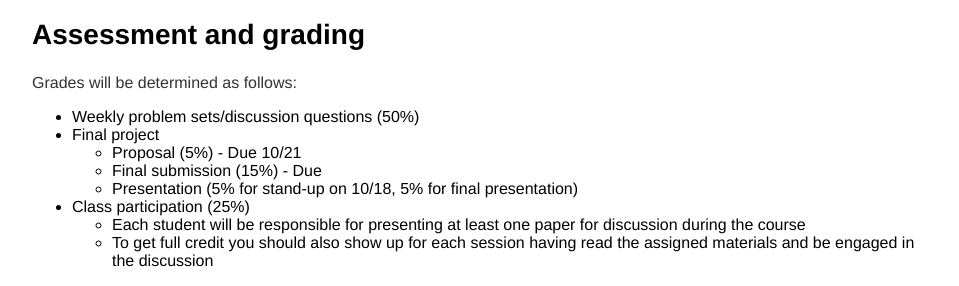
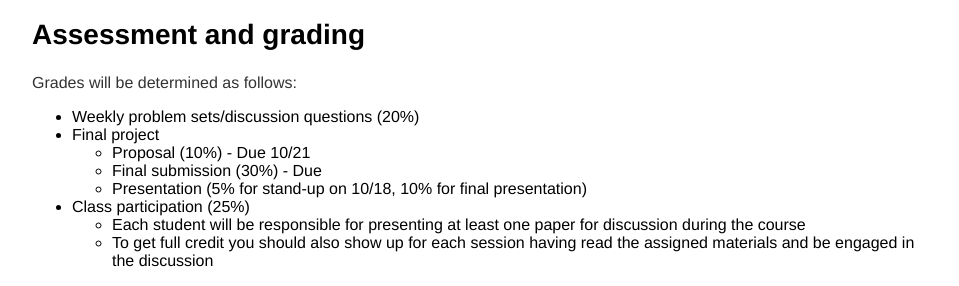
Before and after one commit to BrainNetworksCourse/BrainNetworksCourse.github.io, a Jekyll site: the page built from prospectus/index.md, in a window 1280 px wide. Shown: the part 689-975 px from the top of the page, without its empty margins (160-1119 px from the left). Built offline with Jekyll 4.4.1, drawn with Linux system fonts in a browser that asks for light colours; our own code applies the rules of GitHub Pages for plain Markdown files.

Commit message:
update grading

```diff
--- a/prospectus/index.md
+++ b/prospectus/index.md
@@ -26,11 +26,11 @@ Stanford University and its instructors are committed to ensuring that all cours
 
 Grades will be determined as follows:
 
-- Weekly problem sets/discussion questions (50%)
+- Weekly problem sets/discussion questions (20%)
 - Final project
-    - Proposal (5%) - Due 10/21
-    - Final submission (15%) - Due
-    - Presentation (5% for stand-up on 10/18, 5% for final presentation)
+    - Proposal (10%) - Due 10/21
+    - Final submission (30%) - Due
+    - Presentation (5% for stand-up on 10/18, 10% for final presentation)
 - Class participation (25%)
     - Each student will be responsible for presenting at least one paper for discussion during the course
     - To get full credit you should also show up for each session having read the assigned materials and be engaged in the discussion
```
